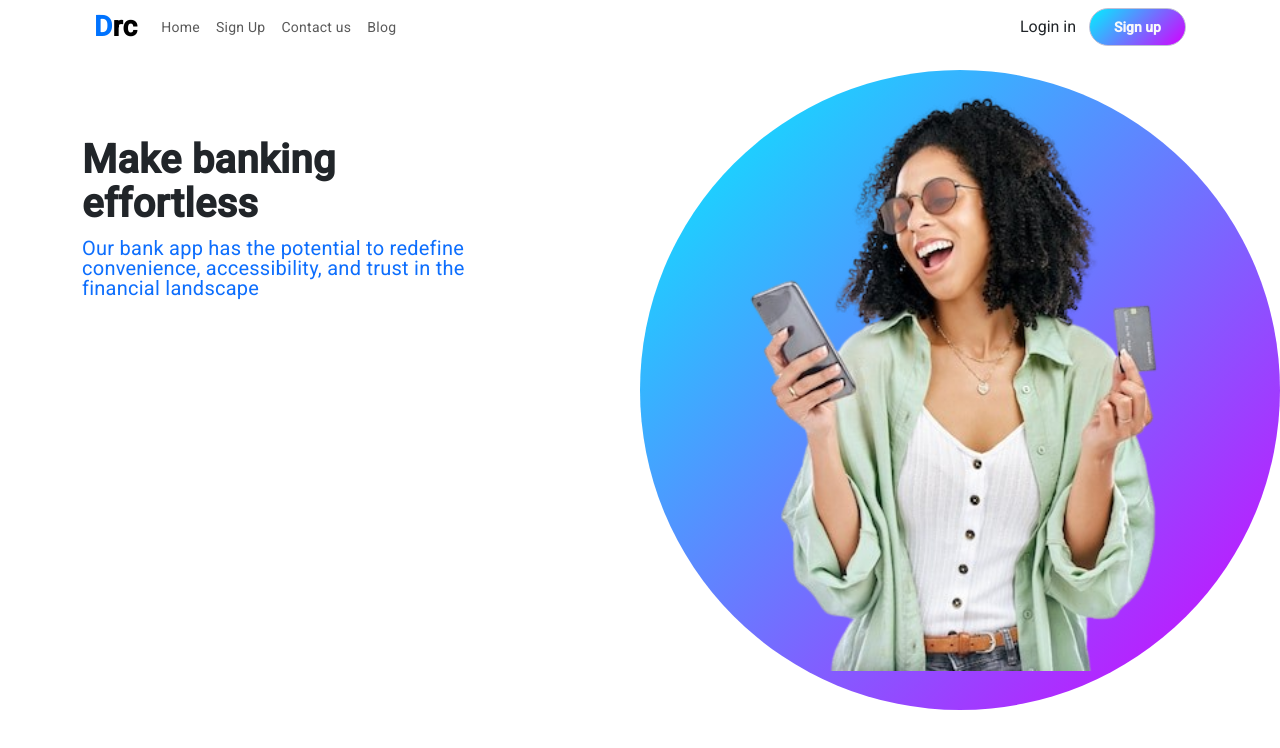
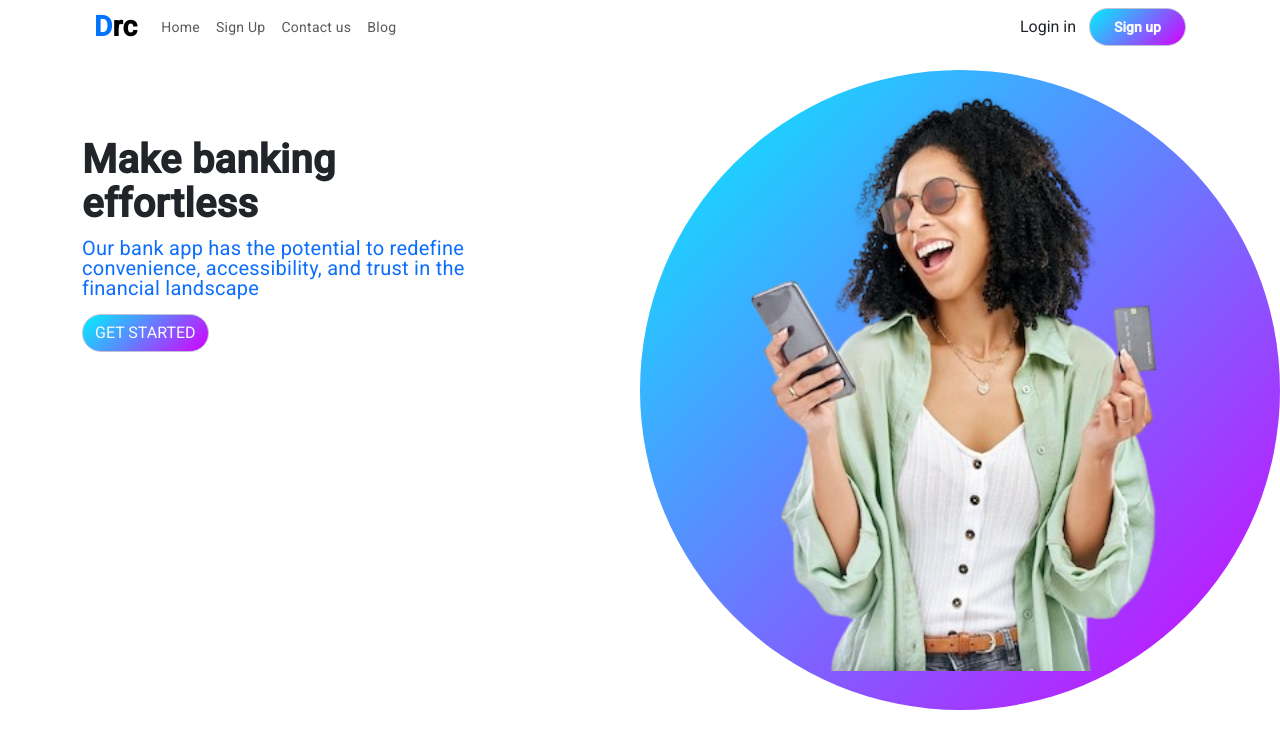
Before and after one commit to josephadeshola/Bank-App, an Angular app: page / in a window 1280 px wide. Shown: the top 748 px of the page. Built offline with nearby package versions, Linux system fonts and the light colour scheme.

Commit message:
code update

```diff
--- a/src/app/navbar/navbar.component.css
+++ b/src/app/navbar/navbar.component.css
@@ -15,6 +15,12 @@ body {
 .img-bg {
   border-radius: 20px;
 }
+.btn-rounded {
+    border-radius: 50px;
+    border: none;
+    border: 1px solid rgb(191, 191, 215);
+    background: linear-gradient(135deg, #00f1ff, #d400ff);
+  }
 .image-circle {
   margin-top: 30px;
   border: 2px solid linear-gradient(135deg, #00f1ff, #d400ff);
--- a/src/app/navbar/navbar.component.html
+++ b/src/app/navbar/navbar.component.html
@@ -8,6 +8,7 @@
           Our bank app has the potential to redefine convenience, accessibility,
           and trust in the financial landscape
         </p>
+        <button class="btn  text-light mt-3 d-md-block d-none btn-rounded">GET STARTED</button>
       </div>
     </div>
     <div class="text-center col-md-6 col-12">
```
